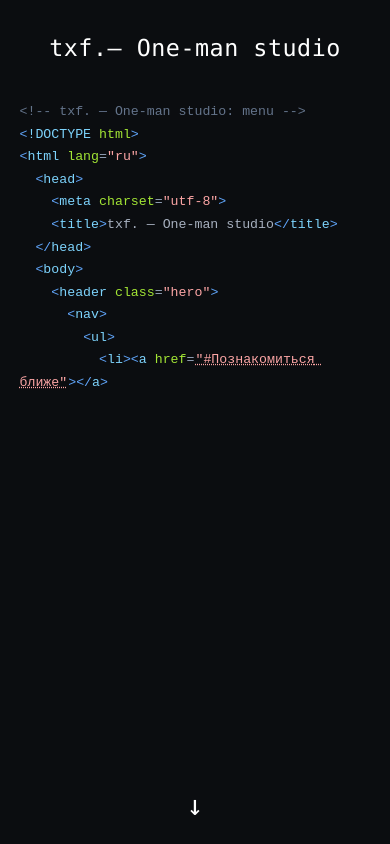
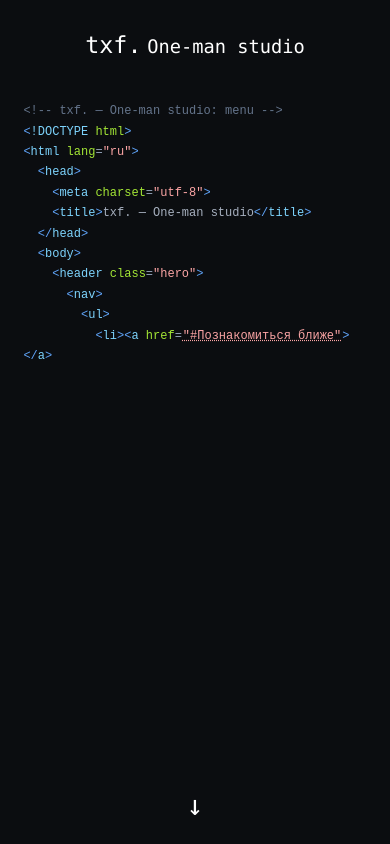
Before and after one commit to buyantk-timxfey/txf., a plain HTML site: page index.html in a window 390 px wide. Shown: the top 844 px of the page. Drawn offline with Linux system fonts and the light colour scheme; a web font is replaced by a local one.

Commit message:
Add files via upload

```diff
--- a/index.html
+++ b/index.html
@@ -23,9 +23,11 @@
 
       <!-- Центральная надпись -->
       <div class="brand" id="brandMark" aria-hidden="true">
-        <span class="txf">txf.</span> — One-man studio
-      </div>
-    </div>
+  <span class="txf">txf.</span><br class="br-desktop">
+  <span class="studio">One-man studio</span>
+</div>
+
+</div>
 
     <!-- Стрелка вниз -->
     <a href="#about" class="scroll-down" id="scrollDown" aria-label="Перейти к следующему блоку">↓</a>
--- a/style.css
+++ b/style.css
@@ -1,10 +1,8 @@
-/* ===== txf. — One-man studio: base theme ===== */
 :root{
   --bg: #0b0d10;
   --fg: #ffffff;
   --muted: #a7b0bf;
 
-  /* Подсветка кода */
   --c-tag:#7dd3fc;
   --c-attr:#a3e635;
   --c-str:#fca5a5;
@@ -12,12 +10,10 @@
   --c-comm:#64748b;
   --c-angle:#60a5fa;
 
-  /* Safe areas */
   --safe-b: env(safe-area-inset-bottom, 0px);
   --safe-t: env(safe-area-inset-top, 0px);
 }
 
-/* ===== Reset & base ===== */
 *{ box-sizing:border-box }
 html,body{ height:100% }
 body{
@@ -28,16 +24,14 @@ body{
   -webkit-tap-highlight-color: rgba(255,255,255,0.08);
 }
 
-/* ===== Hero ===== */
 .hero{
   position:relative;
-  min-height:var(--vvh, 100svh); /* корректнее ведёт себя при мобильной клавиатуре */
+  min-height:var(--vvh, 100svh);
   overflow:hidden;
   padding-top: var(--safe-t);
   padding-bottom: max(16px, var(--safe-b));
 }
 
-/* ===== Intro (левая половина на десктопе) ===== */
 .intro{
   position:absolute;
   inset:0;
@@ -51,16 +45,14 @@ body{
   line-height:1.05;
   letter-spacing:0.5px;
   text-wrap:balance;
-  opacity:1; /* мгновенная смена через JS */
+  opacity:1;
 }
 .no-transition * { transition:none !important }
 
-/* ===== Coder stage ===== */
 .coder{
   position:absolute;
   inset:0;
   display:grid;
-  grid-template-columns: 1fr;
   place-items:stretch;
   background:var(--bg);
 }
@@ -77,31 +69,35 @@ body{
   user-select:none;
   -webkit-user-select:none;
   word-break:break-word;
+  position:relative;
+  z-index:1;
 }
 
-/* ===== Brand in center ===== */
+/* === BRAND === */
 .brand{
   position:absolute;
   inset:0;
   display:flex;
-  align-items:center;
+  flex-direction:row;       /* мобайл: в одну строку */
+  align-items:flex-start;
   justify-content:center;
+  gap:.35em;
   text-align:center;
-  font-size:clamp(28px,5.5vw,96px);
-  font-weight:400;
-  color:#fff;              /* чисто белая */
-  letter-spacing:0.5px;
-  pointer-events:none;
-  opacity:0;               /* появится мгновенно */
-  transform:none;          /* без перекосов */
+  color:#fff;
+  opacity:0;
+  transform:none;
+  z-index:5;
+  white-space:nowrap;       /* не переносить на мобиле */
+  padding:0 4vw;
+  top:4vh;
 }
-/* мгновенная «вспышка» как у интро-фраз */
-.brand.pop-flash{
-  opacity:1 !important;
-  transform:none !important;
-}
+.brand.pop-flash{ opacity:1 !important; transform:none !important; }
+.brand .br-desktop{ display:none; }
 
-/* ===== Code token colors ===== */
+.brand .txf{    font-size:clamp(22px, 6vw, 32px); line-height:1; }
+.brand .studio{ font-size:clamp(18px, 4.8vw, 26px); line-height:1.1; }
+
+/* цветные токены */
 .t-angle{ color:var(--c-angle) }
 .t-tag{ color:var(--c-tag) }
 .t-punc{ color:var(--c-punc) }
@@ -109,7 +105,7 @@ body{
 .t-str{ color:var(--c-str) }
 .t-comm{ color:var(--c-comm) }
 
-/* ===== “Links” inside code (меню) ===== */
+/* ссылки-меню в коде */
 .code-link{
   text-decoration: underline dotted;
   cursor: pointer;
@@ -123,7 +119,7 @@ body{
   text-decoration: underline;
 }
 
-/* ===== Scroll arrow ===== */
+/* стрелка */
 .scroll-down{
   position:absolute;
   left:50%;
@@ -135,58 +131,64 @@ body{
   opacity:0;
   animation:fade-in 320ms ease-out 1.1s forwards, bounce 1.8s ease-in-out 0.9s infinite;
   line-height:1;
-  padding:6px 10px; /* удобнее тапать */
+  padding:6px 10px;
   border-radius:999px;
 }
 
-/* ===== Desktop layout tweak ===== */
+/* десктоп */
 @media (min-width: 900px){
-  .code{ width:min(58vw,1000px); padding:8vh 6vw 14vh }
-}
-
-/* ===== Mobile layout ===== */
-@media (max-width: 899px){
-  .intro{
-    justify-content:center;
-    padding-left:0;
-  }
-  .phrase{
-    font-size:clamp(24px, 8vw, 42px);
-    text-align:center;
-    padding:0 5vw;
-  }
   .code{
-    width:100%;
-    padding:12vh 5vw 14vh; /* код начинается ниже */
-    font-size:clamp(12px,3.4vw,16px);
+    width:58vw;
+    padding:8vh 6vw 14vh;
   }
   .brand{
-    font-size:clamp(22px, 6vw, 32px);
-    padding:0 4vw;
-    top:4vh;
-    bottom:auto;
-    align-items:flex-start;
+    left:58vw;
+    right:6vw;
+    top:0; bottom:0;
     justify-content:center;
-    flex-direction: row;   /* ← ставим текст в ряд */
-    white-space: nowrap;   /* ← не даём переноситься */
-    text-align: center;
+    align-items:center;
+    text-align:left;
+    white-space:normal;     /* разрешаем перенос */
+    flex-direction:column;  /* две строки */
+    gap:.15em;
+    padding:0;
   }
-}
-  .brand.pop-flash{
-    opacity:1 !important;
-    transform:none !important;
+  .brand .br-desktop{ display:block; }
+
+  .brand .txf{
+    font-size:clamp(45px, 5vw, 96px);  /* было 32 → стало больше */
+    line-height:1;
+  }
+  .brand .studio{
+    font-size:clamp(31px, 3vw, 56px);  /* было 20 → стало больше */
+    line-height:1.15;
   }
 }
 
-
-/* ===== Short landscape phones ===== */
+/* короткие телефоны */
 @media (max-height:560px){
   .code{ padding:8vh 5vw 12vh }
   .brand{ font-size:clamp(22px,7vw,44px) }
   .scroll-down{ bottom:calc(8px + var(--safe-b)) }
 }
 
-/* ===== Animations ===== */
+@media (max-width: 899px){
+  .brand{
+    flex-direction: row;
+    align-items: baseline;  /* ← выравниваем по базовой линии текста */
+  }
+  .brand .txf{
+    font-size:clamp(22px, 6vw, 32px);
+    line-height:1;
+  }
+  .brand .studio{
+    font-size:clamp(18px, 4.8vw, 26px);
+    line-height:1;
+  }
+}
+
+
+/* анимации */
 @keyframes bounce{
   0%,100%{ transform:translateY(0) }
   50%{ transform:translateY(-8px) }
@@ -196,7 +198,6 @@ body{
   to{ opacity:1 }
 }
 
-/* ===== Next sections ===== */
 .about{
   min-height:80svh;
   padding:12vh 8vw 18vh;
```
